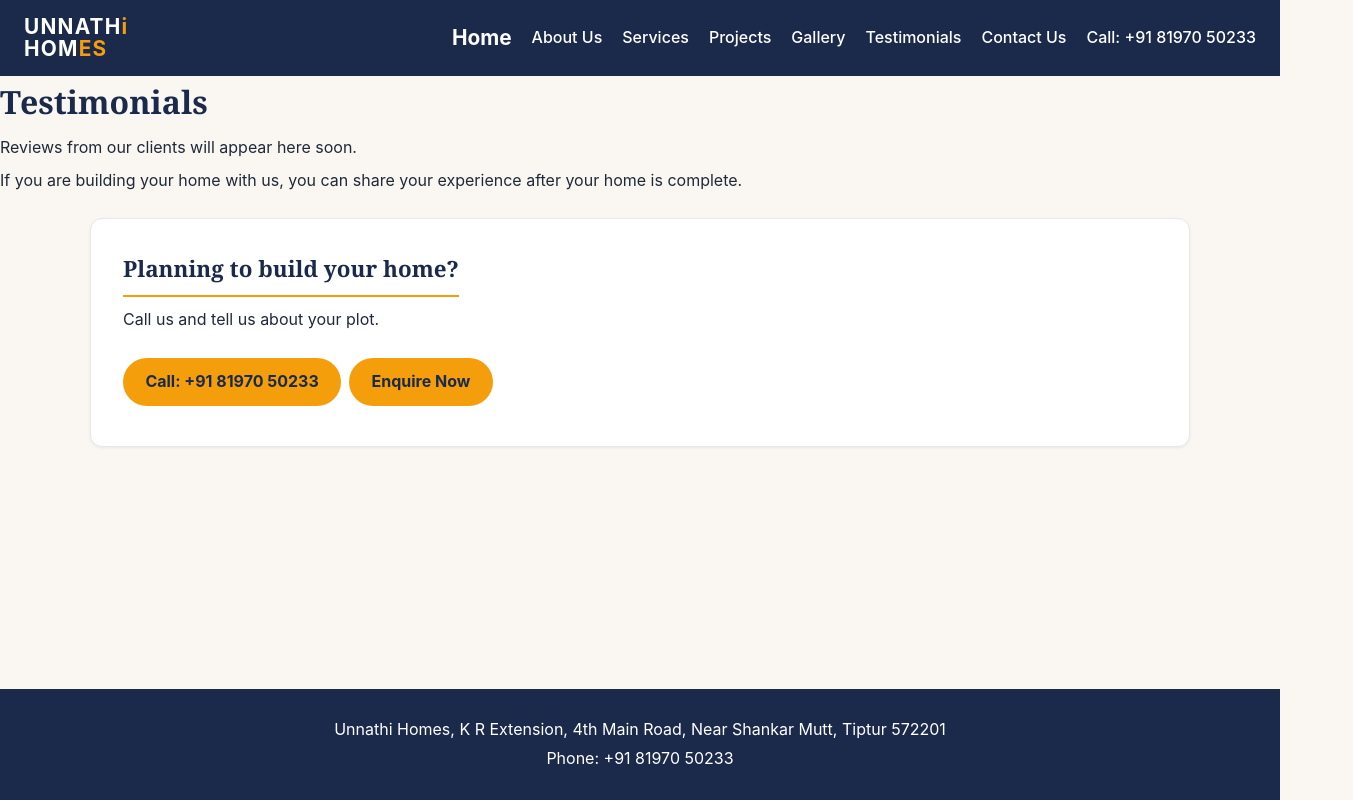
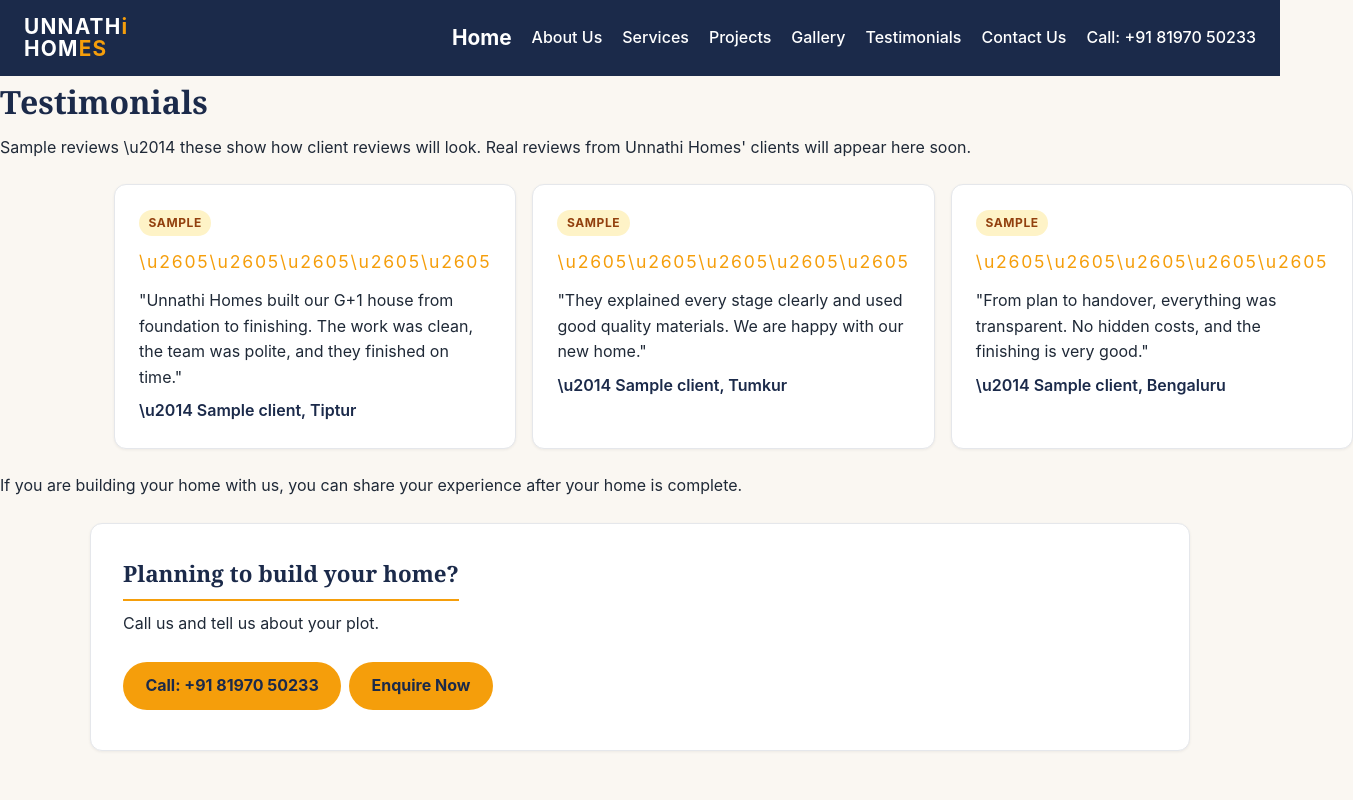
Before and after one commit to ullas2007/unnathi-homes, a React (Vite) app: page /testimonials in a window 1280 px wide. Shown: the top 800 px of the page, 1353 px wide, since content can reach past the window. Built offline with nearby package versions, Linux system fonts and the light colour scheme.

Commit message:
Testimonials: three sample review cards, clearly marked SAMPLE

```diff
--- a/src/App.css
+++ b/src/App.css
@@ -392,3 +392,53 @@ nav {
     transform: translateX(-50%);
   }
 }
+
+/* Review cards */
+.reviews {
+  display: grid;
+  grid-template-columns: repeat(3, 1fr);
+  gap: 1rem;
+  max-width: 1100px;
+  margin: 1.5rem auto;
+  padding: 0 1.5rem;
+}
+
+.review-card {
+  background: #ffffff;
+  border: 1px solid #e5e7eb;
+  border-radius: 12px;
+  padding: 1.5rem;
+  box-shadow: 0 1px 3px rgba(0, 0, 0, 0.06);
+}
+
+.sample-tag {
+  display: inline-block;
+  background: #fef3c7;
+  color: #92400e;
+  font-size: 0.75rem;
+  font-weight: 700;
+  letter-spacing: 0.05em;
+  padding: 0.2rem 0.6rem;
+  border-radius: 999px;
+  margin: 0 0 0.75rem;
+}
+
+.stars {
+  color: #f59e0b;
+  font-size: 1.1rem;
+  letter-spacing: 0.1em;
+  margin: 0 0 0.75rem;
+}
+
+.reviewer {
+  font-weight: 600;
+  color: #1b2a4a;
+  margin: 0;
+}
+
+@media (max-width: 600px) {
+  .reviews {
+    grid-template-columns: 1fr;
+    padding: 0 1rem;
+  }
+}
--- a/src/pages/Testimonials.jsx
+++ b/src/pages/Testimonials.jsx
@@ -4,7 +4,44 @@ function Testimonials() {
   return (
     <div>
       <h1>Testimonials</h1>
-      <p>Reviews from our clients will appear here soon.</p>
+      <p>
+        Sample reviews \u2014 these show how client reviews will look. Real
+        reviews from Unnathi Homes' clients will appear here soon.
+      </p>
+
+      <div className="reviews">
+        <article className="review-card">
+          <p className="sample-tag">SAMPLE</p>
+          <p className="stars">\u2605\u2605\u2605\u2605\u2605</p>
+          <p>
+            "Unnathi Homes built our G+1 house from foundation to finishing.
+            The work was clean, the team was polite, and they finished on
+            time."
+          </p>
+          <p className="reviewer">\u2014 Sample client, Tiptur</p>
+        </article>
+
+        <article className="review-card">
+          <p className="sample-tag">SAMPLE</p>
+          <p className="stars">\u2605\u2605\u2605\u2605\u2605</p>
+          <p>
+            "They explained every stage clearly and used good quality
+            materials. We are happy with our new home."
+          </p>
+          <p className="reviewer">\u2014 Sample client, Tumkur</p>
+        </article>
+
+        <article className="review-card">
+          <p className="sample-tag">SAMPLE</p>
+          <p className="stars">\u2605\u2605\u2605\u2605\u2605</p>
+          <p>
+            "From plan to handover, everything was transparent. No hidden
+            costs, and the finishing is very good."
+          </p>
+          <p className="reviewer">\u2014 Sample client, Bengaluru</p>
+        </article>
+      </div>
+
       <p>
         If you are building your home with us, you can share your experience
         after your home is complete.
```
